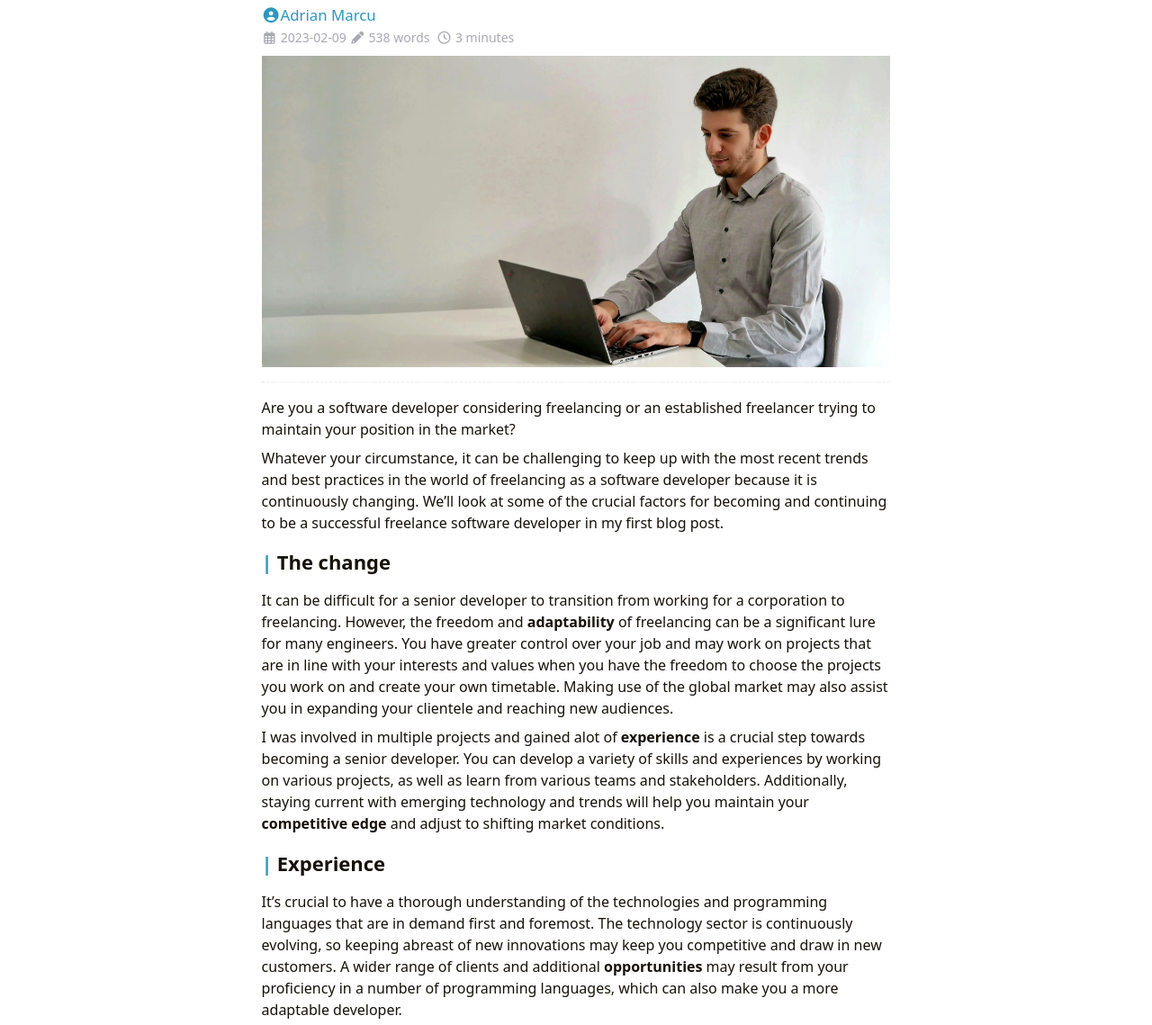
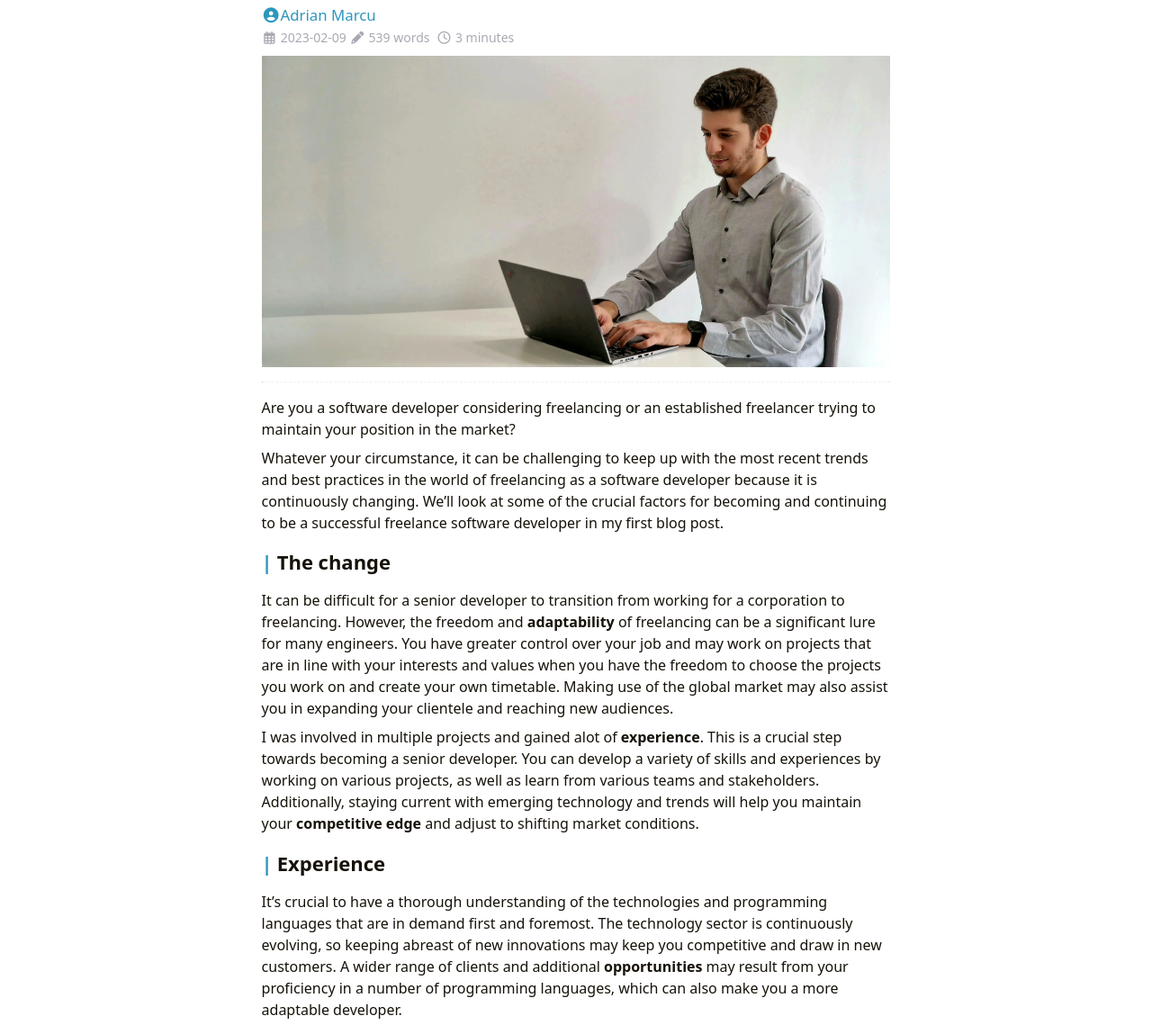
Before and after one commit to adrian-marcu/adrian-marcu.github.io, a plain HTML site: page freelancing/index.html in a window 1280 px wide. Shown: the part 136-1275 px from the top of the page at 90% size. Drawn offline with nearby package versions, Linux system fonts and the light colour scheme; some packages are replaced by stand-ins of ours.

Commit message:
Text fix freelancing blog

```diff
--- a/freelancing/index.html
+++ b/freelancing/index.html
@@ -34,7 +34,7 @@
                             "url": "https:\/\/adrian-marcu.com\/freelancing\/AdrianFreelancingBlog.webp",
                             "width":  4938 ,
                             "height":  2447
-                        }],"genre": "posts","wordcount":  538 ,
+                        }],"genre": "posts","wordcount":  539 ,
         "url": "https:\/\/adrian-marcu.com\/freelancing\/","datePublished": "2023-02-09T19:18:16+02:00","dateModified": "2023-02-09T19:18:16+02:00","publisher": {
             "@type": "Organization",
             "name": "Adrian Marcu","logo": {
@@ -96,7 +96,7 @@
 </header><main class="main">
                 <div class="container"><article class="page single"><h1 class="single-title animate__animated animate__flipInX">Freelancing Isn't as Scary as you Think</h1><div class="post-meta">
             <div class="post-meta-line"><span class="post-author"><a href="https://adrian-marcu.com" title="Author" target="_blank" rel="noopener noreffer author" class="author"><i class="fas fa-user-circle fa-fw" aria-hidden="true"></i>Adrian Marcu</a></span></div>
-            <div class="post-meta-line"><i class="far fa-calendar-alt fa-fw" aria-hidden="true"></i>&nbsp;<time datetime="2023-02-09">2023-02-09</time>&nbsp;<i class="fas fa-pencil-alt fa-fw" aria-hidden="true"></i>&nbsp;538 words&nbsp;
+            <div class="post-meta-line"><i class="far fa-calendar-alt fa-fw" aria-hidden="true"></i>&nbsp;<time datetime="2023-02-09">2023-02-09</time>&nbsp;<i class="fas fa-pencil-alt fa-fw" aria-hidden="true"></i>&nbsp;539 words&nbsp;
                 <i class="far fa-clock fa-fw" aria-hidden="true"></i>&nbsp;3 minutes&nbsp;</div>
         </div><div class="featured-image"><img
         rel="preload"
@@ -115,7 +115,7 @@ We&rsquo;ll look at some of the crucial factors for becoming and continuing to b
 <p>It can be difficult for a senior developer to transition from working for a corporation to freelancing.
 However, the freedom and <strong>adaptability</strong> of freelancing can be a significant lure for many engineers.
 You have greater control over your job and may work on projects that are in line with your interests and values when you have the freedom to choose the projects you work on and create your own timetable. Making use of the global market may also assist you in expanding your clientele and reaching new audiences.</p>
-<p>I was involved in multiple projects and gained alot of <strong>experience</strong> is a crucial step towards becoming a senior developer.
+<p>I was involved in multiple projects and gained alot of <strong>experience</strong>. This is a crucial step towards becoming a senior developer.
 You can develop a variety of skills and experiences by working on various projects, as well as learn from various teams and stakeholders.
 Additionally, staying current with emerging technology and trends will help you maintain your <strong>competitive edge</strong> and adjust to shifting market conditions.</p>
 <h3 id="experience">Experience</h3>
```
